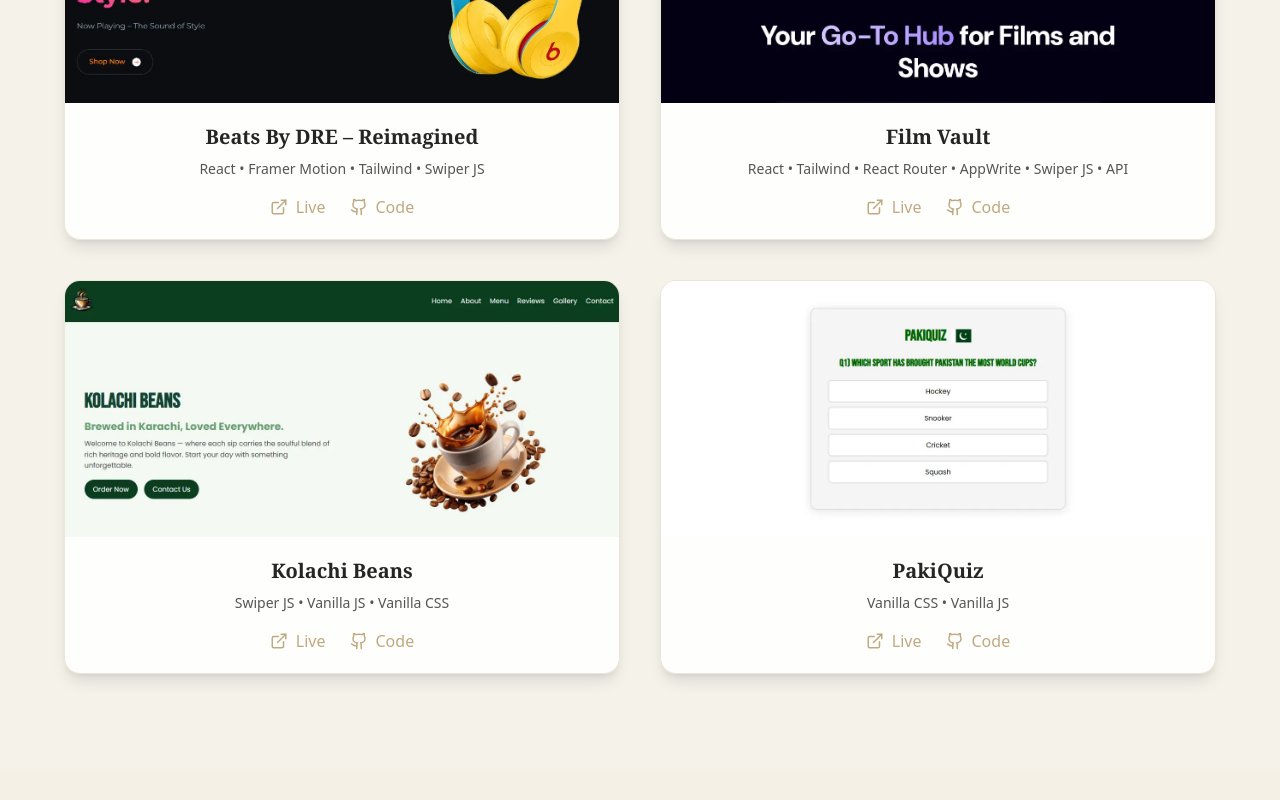
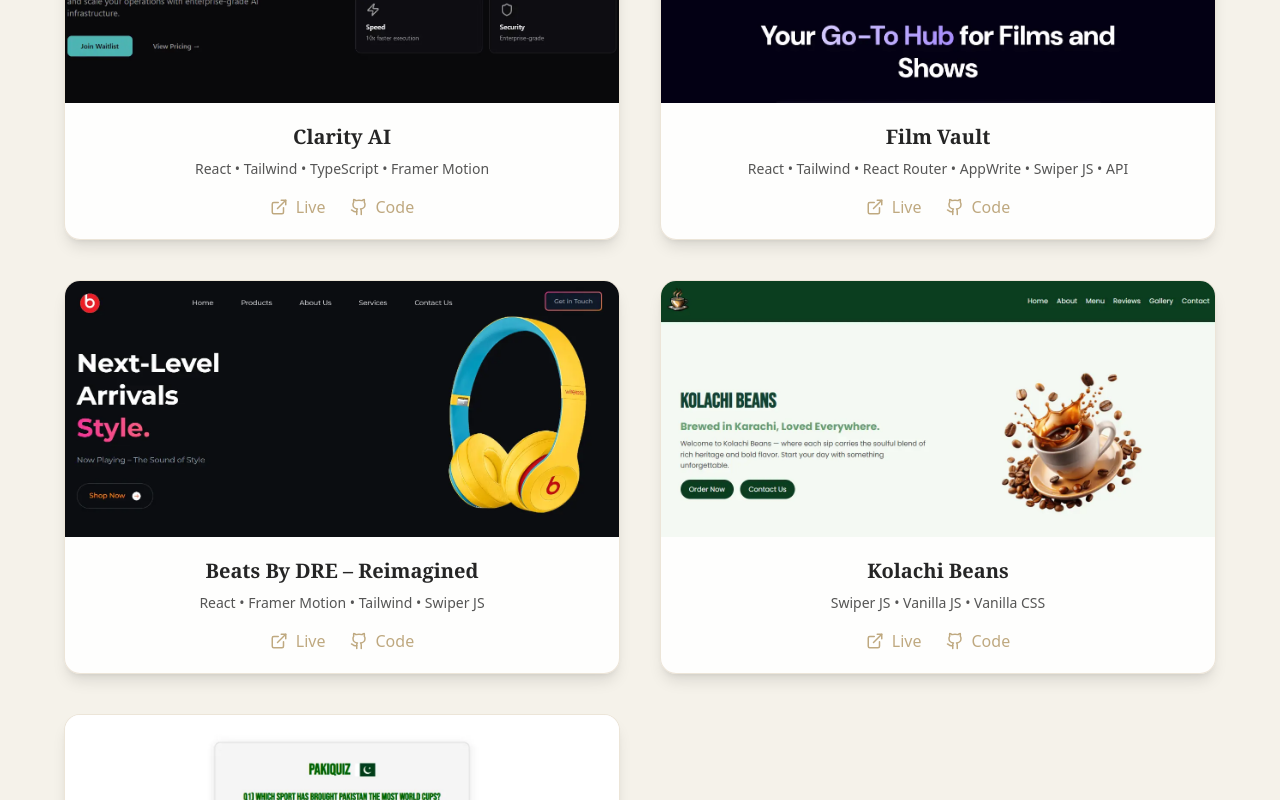
Before and after one commit to SalmanZulfiqarShaikh/Salman-Portfolio, a React (Vite) app: page / in a window 1280 px wide. Shown: the part 1680-2480 px from the top of the page. Built offline with nearby package versions, Linux system fonts and the light colour scheme; a web font is replaced by a local one.

Commit message:
life update

```diff
--- a/src/sections/Projects.jsx
+++ b/src/sections/Projects.jsx
@@ -6,6 +6,7 @@
 import FilmVaultPhoto from "../assets/images/filmVault.webp";
 import BeatsByDREPhoto from "../assets/images/beatsbydre.webp";
 import PakiQuizPhoto from "../assets/images/pakiquiz.webp";
+import clarityPhoto from "../assets/images/clarity.webp";
 
 function Projects() {
   const [filter, setFilter] = useState("Featured");
@@ -20,11 +21,11 @@
 
   const projects = [
     {
-      name: "Beats By DRE – Reimagined",
-      repo: "https://github.com/SalmanZulfiqarShaikh/BeatsByDRE",
-      liveLink: "https://beats-by-dre-nine.vercel.app/",
-      preview: BeatsByDREPhoto,
-      Stack: ["React", "Framer Motion", "Tailwind","Swiper JS"],
+      name: "Clarity AI",
+      repo: "https://github.com/SalmanZulfiqarShaikh/clarity-ai",
+      liveLink: "https://clarity-ai-wheat.vercel.app/",
+      preview: clarityPhoto,
+      Stack: ["React", "Tailwind", "TypeScript", "Framer Motion",],
       type: ["Featured", "Frontend"],
     },
     {
@@ -33,6 +34,14 @@
       liveLink: "https://filmvaultpk.vercel.app/",
       preview: FilmVaultPhoto,
       Stack: ["React", "Tailwind", "React Router", "AppWrite", "Swiper JS", "API"],
+      type: ["Featured", "Frontend"],
+    },
+    {
+      name: "Beats By DRE – Reimagined",
+      repo: "https://github.com/SalmanZulfiqarShaikh/BeatsByDRE",
+      liveLink: "https://beats-by-dre-nine.vercel.app/",
+      preview: BeatsByDREPhoto,
+      Stack: ["React", "Framer Motion", "Tailwind","Swiper JS"],
       type: ["Featured", "Frontend"],
     },
     {
--- a/src/sections/Stack.jsx
+++ b/src/sections/Stack.jsx
@@ -18,13 +18,13 @@
   const inView = useInView(ref, { once: false, amount: 0.2 });
 
   const skills = [
+    {name: "n8n", logo: n8n},
     { name: "React", logo: reactLogo },
     { name: "Tailwind", logo: tailwindLogo },
     {name: "Supabase", logo: supabase},
     { name: "JavaScript", logo: jsLogo },
     {name: "Python", logo: python},
     {name: "Java", logo: java},
-    {name: "n8n", logo: n8n},
     { name: "Git", logo: gitLogo },
     { name: "Framer Motion", logo: framerLogo },
     { name: "Redux", logo: reduxLogo },
--- a/src/sections/Upto.jsx
+++ b/src/sections/Upto.jsx
@@ -1,7 +1,7 @@
 import React, { useRef } from "react";
 import { motion, useInView } from "framer-motion";
 import { FaGraduationCap } from "react-icons/fa6";
-import { FaCode } from "react-icons/fa";
+import { FaBriefcase } from "react-icons/fa";
 import { AiOutlineRise } from "react-icons/ai";
 import { FaHandshake } from "react-icons/fa";
 import UptoCard from "../components/UptoCard";
@@ -16,14 +16,15 @@
 
   const cards = [
     {
-      title: "Mastering Frontend",
-      points: [
-        "Refining TailwindCSS design patterns",
-        "Experimenting with React 19 features",
-        "Learning  Design Systems",
-      ],
-      icon: FaCode
-    },
+  title: "Professional Experience",
+  points: [
+    "Full Stack Development & AI Automation Intern at eOcean",
+    "Building AI-driven automation and agentic workflows",
+    "Working with real-world systems, APIs, and scalable architectures",
+  ],
+  icon: FaBriefcase
+}
+,
     {
       title: "Skill Development",
       points: [
```
Also changed, not shown: src/assets/images/clarity.webp (added).
